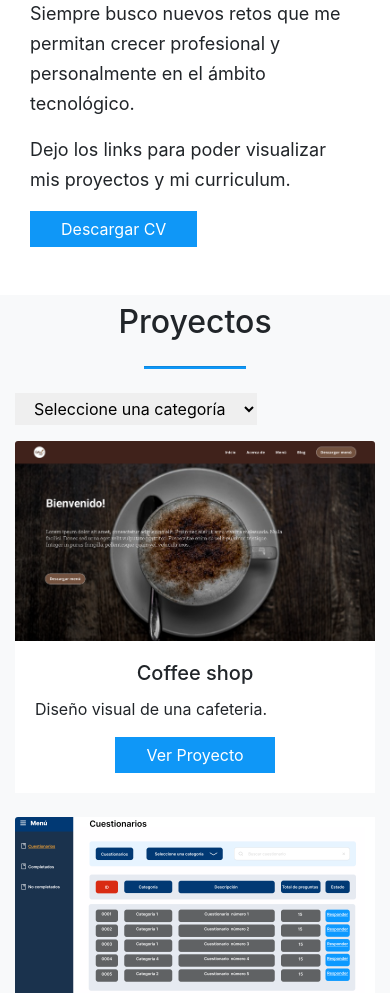
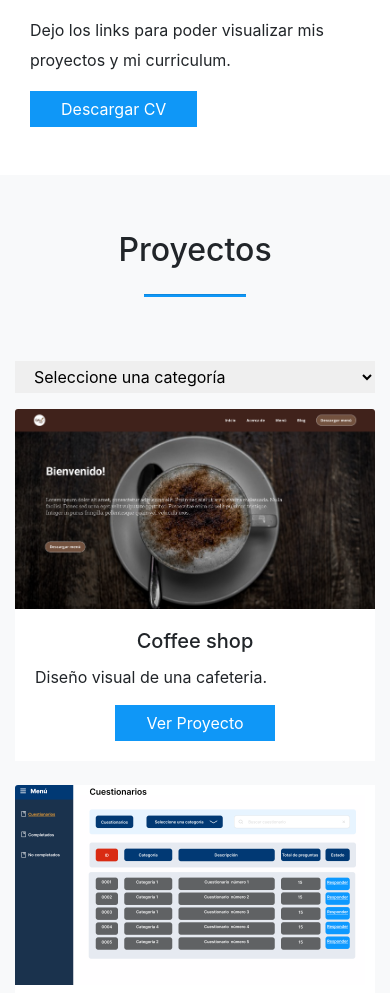
Before and after one commit to Daniel-Garrido/Portafolio, a Vue app: page / in a window 390 px wide. Shown: the part 1680-2673 px from the top of the page. Built offline with nearby package versions, Linux system fonts and the light colour scheme.

Commit message:
subiendo cambios a los componentes

```diff
--- a/src/App.vue
+++ b/src/App.vue
@@ -127,8 +127,13 @@ const resetForm = () => {
 
     <!-- formulario de registro -->
     <section id="contacto">
-      <div>
-        <h2 class="mb-4 text-center">Contacto</h2>
+      <div class="p-5">
+
+        <div class="text-center mb-5">
+          <h2 class="text-dark">Contacto</h2>
+          <hr class="hr">
+        </div>
+
         <form class="formulario_contacto" @submit.prevent="sendEmail">
           <div class="formulario_contacto_content">
             <div class="field">
@@ -306,17 +311,20 @@ const resetForm = () => {
   .contenedor-Inicio {
     flex-direction: column;
   }
-  .contenedor-info-inicio{
+
+  .contenedor-info-inicio {
     justify-content: center;
     text-align: center;
   }
-  .iconos{
+
+  .iconos {
     display: flex;
     justify-content: center;
     gap: 10px;
   }
+
   .formulario_contacto_content {
-    width: 90%;
+    width: 100%;
   }
 }
 </style>
--- a/src/components/header.vue
+++ b/src/components/header.vue
@@ -113,5 +113,7 @@ onMounted(() => {
     font-size: 25px;
   }
 
+
+
 }
 </style>
--- a/src/components/proyectos.vue
+++ b/src/components/proyectos.vue
@@ -4,42 +4,48 @@ export default {
     return {
       seleccionarCategoria: "all",
       proyectos: [
-        { titulo: "Coffee shop",
+        {
+          titulo: "Coffee shop",
           descripcion: "Diseño visual de una cafeteria.",
           categoria: "diseño",
           imagen: "proyectos/ProyectoCafeteria1.png",
           link: "https://www.figma.com/design/NTrPRh1QpjKyrJEJA754Vj/Sitio-Web-cafeteria?node-id=42-1836&t=xhhWx4hwebTx3XjN-1"
         },
-        { titulo: "Maia 2.0",
+        {
+          titulo: "Maia 2.0",
           descripcion: "Diseño visual de un dashboard para la realización de cuestionarios.",
           categoria: "diseño",
           imagen: "proyectos/ProyectoDashboardMaia21.png",
-          link:"https://www.figma.com/design/ZprWauw4TBOzH3ryFsLUd3/Dashboard-MAIA-2.0?node-id=0-1&t=O7YVsQKCHSV6VtMi-1",
+          link: "https://www.figma.com/design/ZprWauw4TBOzH3ryFsLUd3/Dashboard-MAIA-2.0?node-id=0-1&t=O7YVsQKCHSV6VtMi-1",
         },
-        { titulo: "Tecnm Sistemas",
+        {
+          titulo: "Tecnm Sistemas",
           descripcion: "Diseño visual de una pagina dedicada a la carrera de ingeniería en sistemas computacionales.",
           categoria: "diseño",
           imagen: "proyectos/ProyectoTecSistemas1.png",
-          link:"https://www.figma.com/design/U1qBT7pu7sFmoI7axRPmiO/Landing-Page-Tecnm-Sistemas?node-id=171-971&t=O7YVsQKCHSV6VtMi-1",
+          link: "https://www.figma.com/design/U1qBT7pu7sFmoI7axRPmiO/Landing-Page-Tecnm-Sistemas?node-id=171-971&t=O7YVsQKCHSV6VtMi-1",
         },
-        { titulo: "Maikron ORG",
+        {
+          titulo: "Maikron ORG",
           descripcion: "Landing page para la empresa Maikron ORG.",
           categoria: "programacion",
           imagen: "proyectos/ProyectoMaikron1.png",
-          link:"https://maikron.org/",
+          link: "https://maikron.org/",
         },
-        { titulo: "Laser Pro",
+        {
+          titulo: "Laser Pro",
           descripcion: "Landing page para una empresa de depilación laser",
           categoria: "programacion",
           imagen: "proyectos/ProyectLaserPro1.png",
           link: "https://daniel-garrido.github.io/Laser-Pro/",
         },
 
-        { titulo: "Italika compilator",
+        {
+          titulo: "Italika compilator",
           descripcion: "Software de analizador léxico.",
           categoria: "software",
           imagen: "proyectos/ProyectoItalika1.png",
-          link:"https://github.com/Daniel-Garrido/Compilador_A2",
+          link: "https://github.com/Daniel-Garrido/Compilador_A2",
         },
 
 
@@ -52,11 +58,11 @@ export default {
 
   //metodo para filtrar los proyectos por las categorias
   methods: {
-    filtrarProyectos(){
-      if(this.seleccionarCategoria === "all"){
+    filtrarProyectos() {
+      if (this.seleccionarCategoria === "all") {
         this.proyectosFiltrados = this.proyectos;
       }
-      else{
+      else {
         this.proyectosFiltrados = this.proyectos.filter(
           (proyecto) => proyecto.categoria === this.seleccionarCategoria
         );
@@ -75,32 +81,41 @@ export default {
 <template>
 
   <section id="proyectos" class="bg-light ">
+    <!-- seccion del titulo -->
+    <div class="p-5">
       <h2 class="text-center p-2">Proyectos</h2>
       <hr class="hr">
+    </div>
 
-  <div class="container mt-4">
+    <!-- contenedor de las cards -->
+    <div class="container ">
       <!-- Select para filtrar las categorías -->
       <div class="text-left mb-3">
         <select v-model="seleccionarCategoria" class="form-select " @change="filtrarProyectos">
-        <option value="all">Seleccione una categoría</option>
-        <option value="diseño">Diseño</option>
-        <option value="programacion">Programación</option>
-        <option value="software">Software</option>
+          <option class="option" value="all">Seleccione una categoría</option>
+          <option class="option" value="diseño">Diseño</option>
+          <option class="option" value="programacion">Programación</option>
+          <option class="option" value="software">Software</option>
         </select>
       </div>
 
       <!-- Contenido de las tarjetas (cards) -->
       <div class="row">
+
         <div v-for="(project, index) in proyectosFiltrados" :key="index" class="col-md-4 mb-4">
+          <!-- contenido de cada card -->
           <div class="card card-proyectos">
-          <img :src="project.imagen" class="card-img-top " :alt="project.titulo" />
-          <div class="card-body card-body-proyectos">
+            <div class="img-container">
+              <img :src="project.imagen" class="card-img-top" :alt="project.titulo" />
+              <div class="capa"></div> <!-- Capa superpuesta -->
+            </div>
+
+            <div class="card-body card-body-proyectos ">
               <h5 class="card-title text-center">{{ project.titulo }}</h5>
               <p class="card-text">{{ project.descripcion }}</p>
               <div class="d-flex justify-content-center">
                 <a :href="project.link" class="btn btn-primary" target="_blank">Ver Proyecto</a>
               </div>
-
             </div>
           </div>
         </div>
@@ -112,24 +127,72 @@ export default {
 </template>
 
 <style>
-.card-proyectos{
+
+/* estilo al seleccionador de las categorías */
+.form-select {
+  width: 40%;
+  border: none;
+  padding: 5px 15px;
+
+}
+
+.form-select :hover{
+  border: none;
+}
+
+/* estilo a la card */
+.card-proyectos {
   border: none;
   border-radius: 0px;
 }
-.form-select{
-  border: none;
-  padding: 5px 15px;
+
+.card {
+  height: 100%;
 }
 
 /* ajustar el tamaño a las imagenes */
+.img-container {
+  overflow: hidden;
+  cursor: pointer;
+  position: relative;
+}
+
+.img-container:hover .card-img-top {
+  transform: scale(1.1);
+
+}
+.img-container:hover .capa {
+  opacity: 1;
+  visibility: visible;
+}
+
 .card-img-top {
   width: 100%;
   height: 200px;
   object-fit: cover;
 }
 
-.card {
-  height: 100%;
+.card-img-top {
+  transition: transform 0.3s ease, box-shadow 0.3s ease;
 }
 
+/* filtro para la imagen de la card */
+.capa {
+  position: absolute;
+  top: 0;
+  left: 0;
+  width: 100%;
+  height: 100%;
+  background: rgba(0, 0, 0, 0.6);
+  opacity: 0;
+  visibility: hidden;
+  transition: opacity 0.3s ease, visibility 0.3s ease;
+}
+
+/* media querys */
+@media(max-width: 600px){
+  .form-select{
+    width: 100%;
+  }
+}
 </style>
--- a/src/components/servicios.vue
+++ b/src/components/servicios.vue
@@ -13,7 +13,7 @@
     <main class="contenedor-servicios row g-4 justify-content-center">
 
       <!-- card diseñador -->
-      <div class="col-md-6 col-lg-5">
+      <div class="col-12 col-md-6 col-lg-5">
         <div class="bg-white p-5 text-center h-100 card-custom">
           <div class=" iconos mb-3">
             <i class="fa-solid fa-pen-nib fa-3x text-primary"></i>
@@ -30,8 +30,8 @@
       </div>
 
       <!-- card desarrollador web -->
-      <div class="col-md-6 col-lg-5">
-        <div class="bg-white p-5 text-center  h-100 card-custom">
+      <div class="col-12 col-md-6 col-lg-5">
+        <div class="bg-white p-5 text-center w-100  h-100 card-custom">
           <div class="iconos mb-3">
             <i class="fa-solid fa-code fa-3x text-primary"></i>
           </div>
@@ -57,8 +57,10 @@
 
 @media (max-width: 500px){
   .contenedor-servicios{
+    background-color: red;
   gap:30px;
 }
+
 
 }
 
--- a/src/components/sobre-mi.vue
+++ b/src/components/sobre-mi.vue
@@ -11,9 +11,10 @@
     <hr class="hr">
 
     <div class="d-flex justify-content-center align-items-center">
-      <!-- Columna izquierda: texto -->
+
 
       <div class="container">
+
         <p class="text">
           Soy estudiante de Ingeniería en Sistemas Computacionales en el Instituto Tecnológico de Mérida, actualmente
           cursando el último semestre. Mi pasión por el desarrollo web y la programación me ha llevado a especializarme
@@ -57,7 +58,7 @@
 
 }
 .text{
-  font-size: 18px;
+  font-size: 16px;
   line-height: 30px;
 }
 
```
Lines whose indentation alone changed are shown as unchanged.
